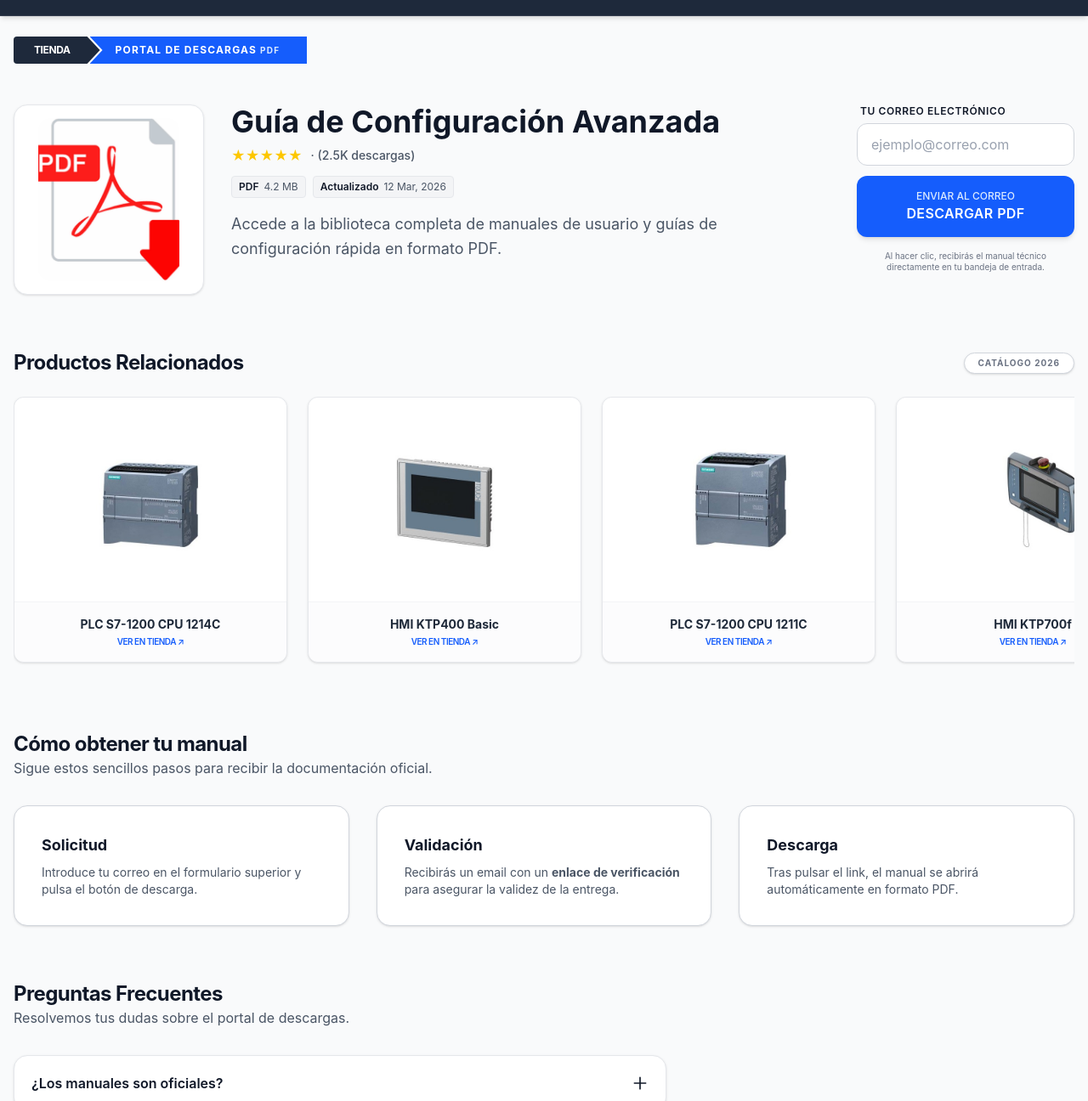
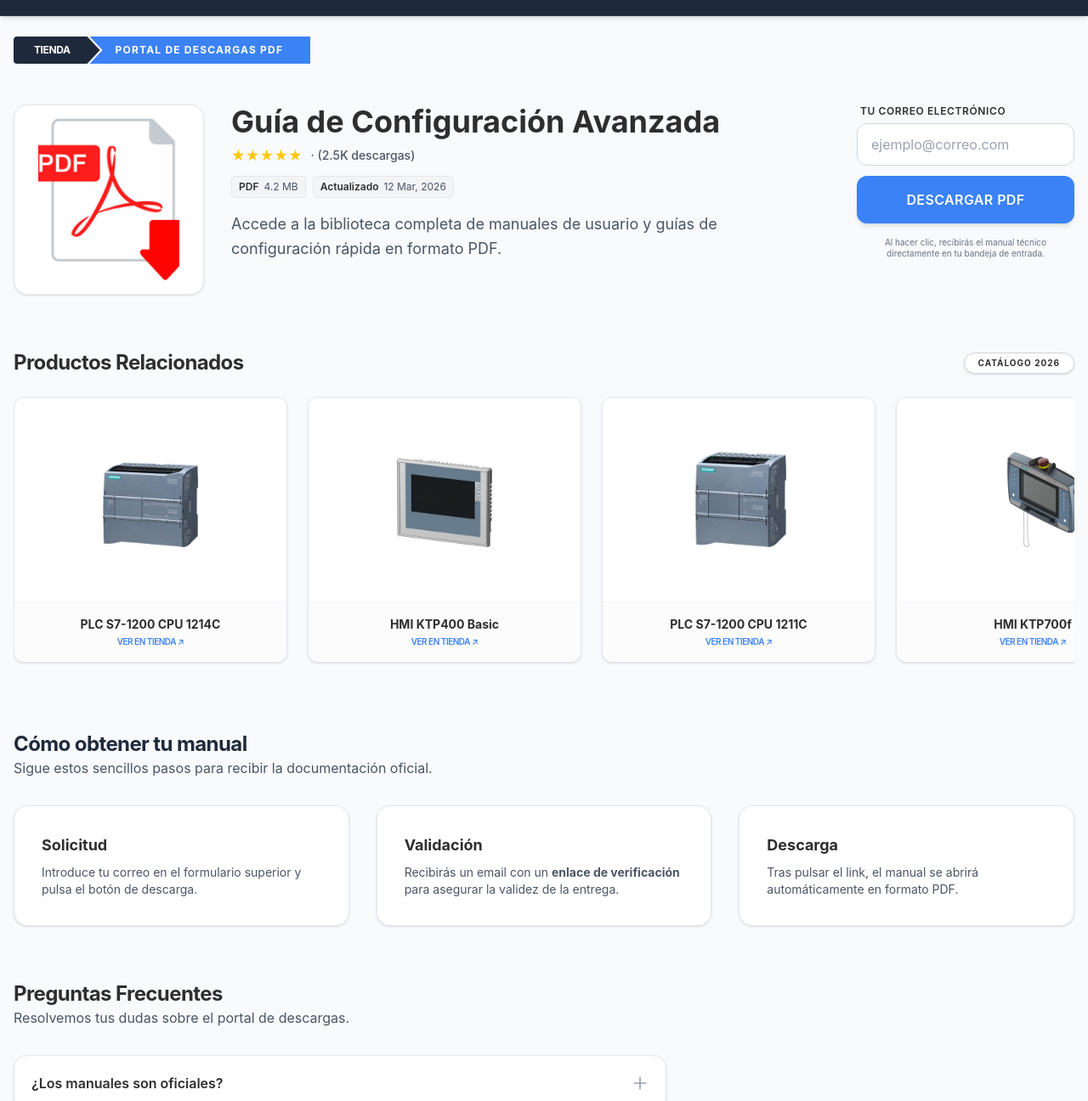
Before and after one commit to angelsandev/pdf-landing-gate, an Astro site: page / in a window 1280 px wide. Shown: the part 54-1350 px from the top of the page at 85% size. Built offline with nearby package versions, Linux system fonts and the light colour scheme; Astro itself is replaced by a stand-in of ours.

Commit message:
### [V0.0.8] Colores corporativos - 2026-3-16 - **Pruebas:** ✅ Todo ok. - **Pruebas:** ✅ Añadir variables globales para modificar colores y adaptarlos a colores corporativos. - **Estructura:** Se modifican colores en diferentes componentes: `Navbar`, `RelatedProducts`, `PageHeader`, `Layout`, `FAQ`, `Steps`, `Hero` - **CSS:** Se añaden variables de colores específicos par autilizarlos globalmente

```diff
--- a/src/components/features/FAQ.astro
+++ b/src/components/features/FAQ.astro
@@ -22,9 +22,9 @@
 ];
 ---
 
-<section class="mb-8">
+<section class="mb-16">
   <div class="mb-8 text-center md:text-left">
-    <h2 class="text-2xl font-bold text-gray-900 tracking-tight">Preguntas Frecuentes</h2>
+    <h2 class="text-2xl font-bold text-ean-text tracking-tight">Preguntas Frecuentes</h2>
     <p class="text-gray-600">Resolvemos tus dudas sobre el portal de descargas.</p>
   </div>
 
@@ -32,14 +32,14 @@
     {faqs.map((faq) => (
       <details class="group card-base border-gray-200 transition-all duration-300 [&_summary::-webkit-details-marker]:hidden">
         <summary class="flex items-center justify-between p-5 cursor-pointer list-none outline-none">
-          <h3 class="text-heading font-semibold text-sm md:text-base pr-4">
+          <h3 class="text-heading font-semibold text-sm md:text-base pr-4 group-open:text-ean-blue transition-colors">
             {faq.question}
           </h3>
           <span class="relative h-5 w-5 shrink-0 transition-transform duration-300 group-open:-rotate-180">
-            <svg xmlns="http://www.w3.org/2000/svg" class="absolute inset-0 h-5 w-5 opacity-100 group-open:opacity-0 transition-opacity" fill="none" viewBox="0 0 24 24" stroke="currentColor">
+            <svg xmlns="http://www.w3.org/2000/svg" class="absolute inset-0 h-5 w-5 opacity-100 group-open:opacity-0 transition-opacity text-gray-400" fill="none" viewBox="0 0 24 24" stroke="currentColor">
               <path stroke-linecap="round" stroke-linejoin="round" stroke-width="2" d="M12 4v16m8-8H4" />
             </svg>
-            <svg xmlns="http://www.w3.org/2000/svg" class="absolute inset-0 h-5 w-5 opacity-0 group-open:opacity-100 transition-opacity" fill="none" viewBox="0 0 24 24" stroke="currentColor">
+            <svg xmlns="http://www.w3.org/2000/svg" class="absolute inset-0 h-5 w-5 opacity-0 group-open:opacity-100 transition-opacity text-ean-blue" fill="none" viewBox="0 0 24 24" stroke="currentColor">
               <path stroke-linecap="round" stroke-linejoin="round" stroke-width="2" d="M20 12H4" />
             </svg>
           </span>
@@ -53,7 +53,13 @@
 </section>
 
 <style>
-  /* Animación sutil de apertura */
+  summary {
+    list-style: none;
+  }
+  summary::-webkit-details-marker {
+    display: none;
+  }
+
   details[open] div {
     animation: fadeIn 0.3s ease-out;
   }
--- a/src/components/features/Steps.astro
+++ b/src/components/features/Steps.astro
@@ -4,7 +4,7 @@
 
 <section class="mb-16">
   <div class="mb-8">
-    <h2 class="text-2xl font-bold text-gray-900 tracking-tight">Cómo obtener tu manual</h2>
+    <h2 class="text-2xl font-bold text-ean-dark tracking-tight">Cómo obtener tu manual</h2>
     <p class="text-gray-600">Sigue estos sencillos pasos para recibir la documentación oficial.</p>
   </div>
 
--- a/src/components/hero/Hero.astro
+++ b/src/components/hero/Hero.astro
@@ -89,14 +89,10 @@
 
       <button
         type="submit"
-        class="group button-primary w-full px-5 py-4 transition-all duration-200 hover:scale-[1.02] active:scale-[0.98] bg-blue-600 rounded-xl"
+        class="group button-primary w-full px-5 py-4 transition-all duration-200 hover:scale-[1.02] active:scale-[0.98] bg-ean-blue rounded-xl"
       >
         <span class="flex flex-col items-center">
-          <span
-            class="text-xs font-medium text-blue-100 group-hover:text-white uppercase"
-          >
-            Enviar al correo
-          </span>
+
           <span
             class="text-base font-semibold tracking-wide text-white uppercase"
           >
--- a/src/components/navigation/Navbar.astro
+++ b/src/components/navigation/Navbar.astro
@@ -2,7 +2,7 @@
 // src/components/navigation/Navbar.astro
 ---
 
-<nav class="sticky top-0 z-50 w-full bg-[#1e293b] text-white shadow-md border-b border-white/10">
+<nav class="sticky top-0 z-50 w-full bg-ean-dark text-white shadow-md border-b border-white/10">
   <div class="max-w-7xl mx-auto px-4 sm:px-6 lg:px-8">
     <div class="flex justify-between items-center py-4">
 
@@ -12,9 +12,9 @@
         class="flex flex-col group transition-opacity hover:opacity-90"
       >
         <span class="text-lg md:text-xl font-bold tracking-tight leading-none uppercase">
-          Electric Automation <span class="text-blue-400">Network</span>
+          Electric Automation Network
         </span>
-        <span class="text-[10px] md:text-xs text-blue-300 font-semibold tracking-[0.2em] mt-1 uppercase">
+        <span class="text-[10px] md:text-xs text-blue-300/80 font-semibold tracking-[0.2em] mt-1 uppercase">
           Especialistas en Automatización
         </span>
       </a>
@@ -31,7 +31,7 @@
         <a
           href="https://www.electricautomationnetwork.com"
           target="_blank"
-          class="text-sm font-medium text-white/90 hover:text-blue-400 transition-colors border-l border-white/20 pl-4"
+          class="text-sm font-medium text-white/90 hover:text-ean-blue transition-colors border-l border-white/20 pl-4"
         >
           Ir a la Tienda ↗
         </a>
--- a/src/components/navigation/PageHeader.astro
+++ b/src/components/navigation/PageHeader.astro
@@ -8,14 +8,14 @@
 
       <a
         href="https://www.electricautomationnetwork.com"
-        class="breadcrumb-item bg-[#1e293b] text-white px-6 py-2 text-xs font-bold uppercase hover:bg-blue-700 transition-colors"
+        class="breadcrumb-item bg-ean-dark text-white px-6 py-2 text-xs font-bold uppercase hover:bg-ean-blue transition-colors"
       >
         Tienda
       </a>
 
-      <div class="breadcrumb-last bg-blue-600 text-white px-8 py-2">
+      <div class="breadcrumb-last bg-ean-blue text-white px-8 py-2">
         <h1 class="text-xs font-bold uppercase tracking-widest">
-          Portal de Descargas <span class="text-blue-100 text-[10px]">PDF</span>
+          Portal de Descargas PDF
         </h1>
       </div>
 
--- a/src/components/related/RelatedProducts.astro
+++ b/src/components/related/RelatedProducts.astro
@@ -34,10 +34,10 @@
 
 <section class="mb-16">
   <div class="mb-6 flex items-center justify-between">
-    <h2 class="text-2xl font-bold text-gray-900 tracking-tight">Productos Relacionados</h2>
+    <h2 class="text-2xl font-bold text-ean-text tracking-tight">Productos Relacionados</h2>
 
     <div class="flex items-center gap-1 rounded-full border border-gray-300 bg-white px-4 py-1 shadow-sm">
-      <span class="text-[10px] font-bold text-gray-500 uppercase tracking-widest">Catálogo 2026</span>
+      <span class="text-[10px] font-bold text-ean-text uppercase tracking-widest">Catálogo 2026</span>
     </div>
   </div>
 
@@ -50,7 +50,7 @@
               href={item.url}
               target="_blank"
               rel="noopener noreferrer"
-              class="relative shrink-0 overflow-hidden rounded-xl border border-gray-200 shadow-sm group bg-white transition-all hover:border-blue-500 hover:shadow-md"
+              class="relative shrink-0 overflow-hidden rounded-xl border border-gray-200 shadow-sm group bg-white transition-all hover:border-ean-blue hover:shadow-md"
             >
               <Image
                 src={item.src}
@@ -61,10 +61,10 @@
                 class="rounded-t-xl object-cover aspect-4/3 w-70 md:w-80 group-hover:scale-105 transition-transform duration-500"
               />
               <div class="p-4 border-t border-gray-100 bg-gray-50/50">
-                <p class="text-sm font-bold text-gray-800 text-center leading-snug">
+                <p class="text-sm font-bold text-ean-text text-center leading-snug">
                   {item.name}
                 </p>
-                <p class="text-[10px] text-blue-600 font-semibold text-center mt-1 uppercase tracking-tighter">
+                <p class="text-[10px] text-ean-blue font-semibold text-center mt-1 uppercase tracking-tighter">
                   Ver en tienda ↗
                 </p>
               </div>
--- a/src/layouts/Layout.astro
+++ b/src/layouts/Layout.astro
@@ -37,7 +37,7 @@
     />
   </head>
 
-  <body class="bg-gray-50 text-gray-900 antialiased">
+  <body class="bg-slate-50 text-ean-text antialiased">
     <Navbar />
 
     <div
@@ -50,7 +50,7 @@
       </main>
 
       <footer
-        class="py-10 text-center text-sm text-gray-500 border-t border-gray-200 mt-20"
+        class="py-10 text-center text-sm text-ean-dark border-t border-gray-200 mt-20"
       >
         &copy; {new Date().getFullYear()} - Documentación Técnica Oficial
       </footer>
--- a/src/styles/global.css
+++ b/src/styles/global.css
@@ -1,32 +1,36 @@
 @import "tailwindcss";
 @plugin "@tailwindcss/typography";
 
-/* Custom breakpoint */
 @theme {
     --breakpoint-xs: 410px;
+
+    /* Colores corporativos extraídos de la web oficial */
+    --color-ean-dark: #1e293b;  /* Azul marino profundo del Nav */
+    --color-ean-blue: #3b82f6;  /* Azul brillante de botones y enlaces */
+    --color-ean-text: #2e2e2e;  /* Gris oscuro de los textos importantes */
 }
 
 /* Custom component utilities */
 @layer components {
     .card-base {
-        @apply rounded-2xl border border-gray-300 bg-white shadow-sm;
+        @apply rounded-2xl border border-gray-200 bg-white shadow-sm;
     }
 
     .button-base {
-        @apply rounded-xl border border-gray-300 bg-white shadow-sm;
+        @apply rounded-xl border border-gray-200 bg-white shadow-sm;
     }
 
     .button-primary {
-        @apply rounded-xl bg-blue-600 hover:bg-blue-700 text-white shadow-md transition-all duration-200 flex items-center justify-center text-center;
+        @apply rounded-xl bg-ean-blue hover:bg-blue-700 text-white font-bold shadow-md transition-all duration-200 flex items-center justify-center text-center;
     }
 
     .store-button {
         @apply relative overflow-hidden rounded-xl border border-gray-300 bg-white hover:bg-gray-50 transition-all duration-200 flex items-center gap-2 md:gap-2.5 px-2.5 md:px-4 py-2 md:py-3 h-10 md:h-12;
     }
 
-    /* Clases de texto fijas para modo claro */
+    /* Clases de texto fijas */
     .text-heading {
-        @apply text-gray-900;
+        @apply text-ean-text;
     }
 
     .text-body {
@@ -39,6 +43,9 @@
 
     .info-badge {
         @apply flex items-center gap-1.5 px-2.5 py-1 rounded-lg bg-gray-100 border border-gray-200;
+    }
+    .nav-ean {
+        @apply bg-ean-dark text-white border-b border-white/10;
     }
 }
 
```
Also changed, not shown: CHANGELOG.md.
